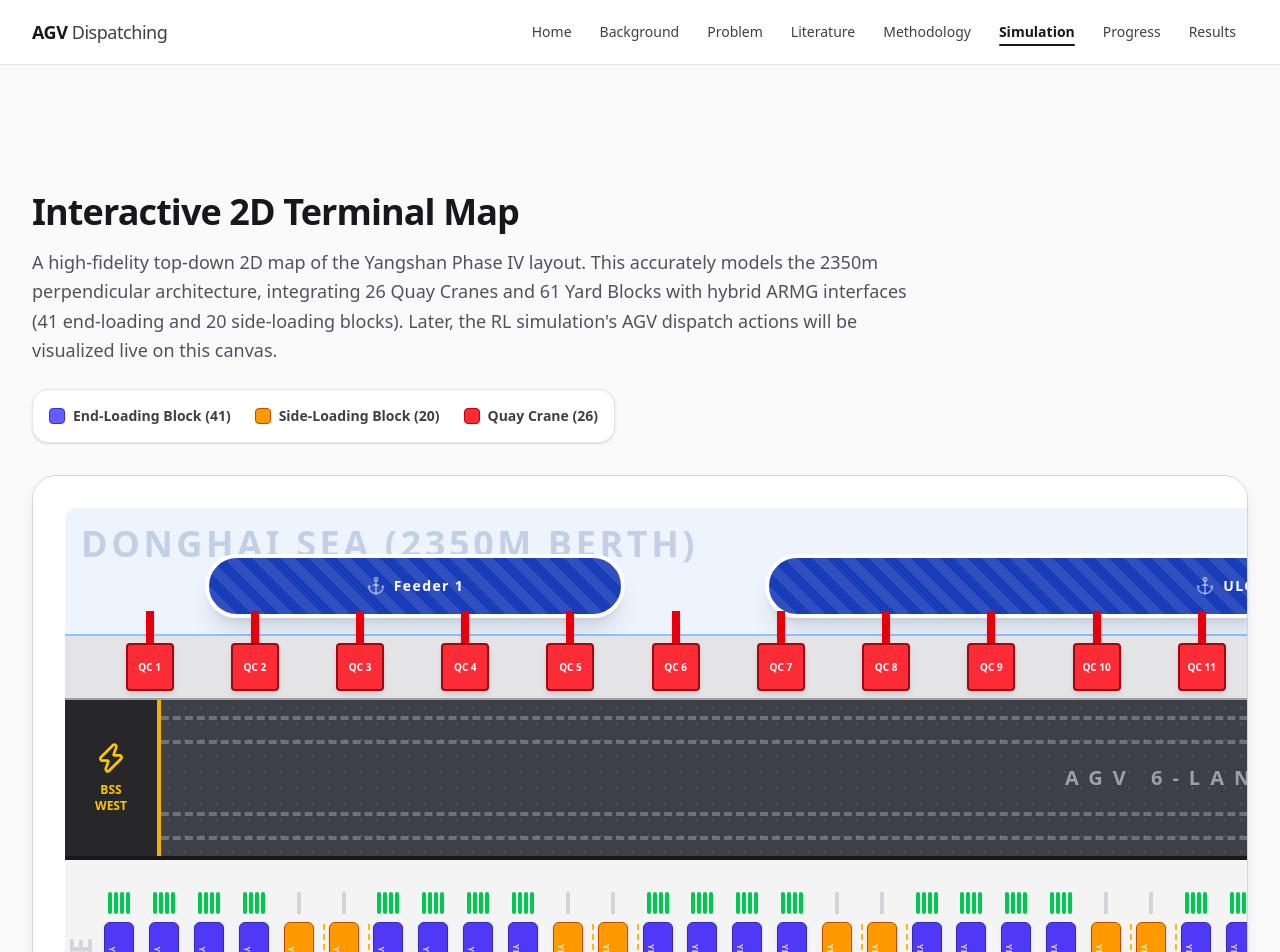
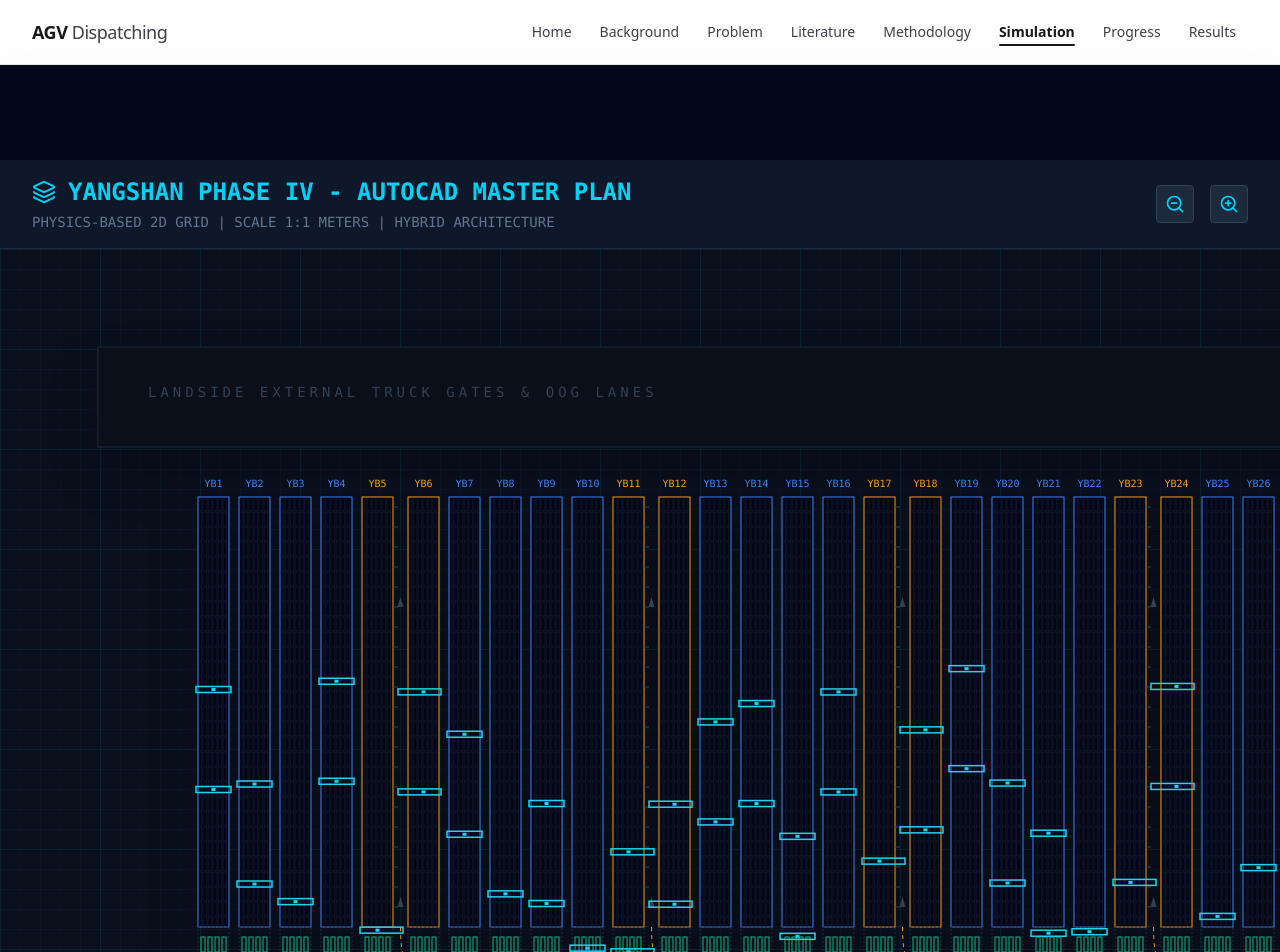
Before and after one commit to Cokaine29/IEOR_MTP, a Next.js app in the folder frontend/: page /simulation in a window 1280 px wide. Shown: the top 952 px of the page. Built offline with nearby package versions, Linux system fonts and the light colour scheme.

Commit message:
feat(simulation): upgrade to full AutoCAD SVG physics grid

```diff
--- a/frontend/src/app/simulation/page.tsx
+++ b/frontend/src/app/simulation/page.tsx
@@ -1,11 +1,13 @@
 'use client';
-import { motion } from 'framer-motion';
-import { Anchor, Box, Zap } from 'lucide-react';
+import { useEffect, useState } from 'react';
+import { Map, Layers, ZoomIn, ZoomOut, Anchor } from 'lucide-react';
 
 export default function SimulationPage() {
-  // Generate the 61 yard blocks: 41 End-loading, 20 Side-loading (in pairs)
-  // E = End-loading (Non-cantilever), S = Side-loading (Cantilever)
-  const blockTypes = [
+  const [scale, setScale] = useState(1);
+
+  // Yard Block Types (61 total)
+  // E = End-Loading, S = Side-Loading (Cantilever)
+  const blocks = [
     'E', 'E', 'E', 'E', 'S', 'S',
     'E', 'E', 'E', 'E', 'S', 'S',
     'E', 'E', 'E', 'E', 'S', 'S',
@@ -19,156 +21,202 @@ export default function SimulationPage() {
     'E', 'E', 'E', 'E'
   ];
 
-  // QCs (26 total, randomly spaced but we use fixed approximate distribution for the static map)
-  const qcs = Array.from({ length: 26 }, (_, i) => i + 1);
+  // Calculate X coordinates for each block
+  let currentX = 150;
+  const blockData = blocks.map((type, index) => {
+    const width = 31;
+    let gap = 10; // Standard gap
+    let isLeftCantilever = false;
+    let isRightCantilever = false;
 
-  // Ships (4 ships of varying sizes)
-  const ships = [
-    { name: "Feeder 1", width: "15%", left: "5%" },
-    { name: "ULCV Mega", width: "35%", left: "25%" },
-    { name: "Medium 1", width: "20%", left: "65%" },
-    { name: "Feeder 2", width: "10%", left: "88%" },
-  ];
+    // If it's an S block, we need to know if it's the left or right of the pair to draw the lane
+    if (type === 'S') {
+      const nextIsS = blocks[index + 1] === 'S';
+      const prevIsS = blocks[index - 1] === 'S';
+
+      if (nextIsS) {
+        gap = 15; // Wide gap for the side-loading AGV road
+        isRightCantilever = true;
+      } else if (prevIsS) {
+        gap = 10;
+        isLeftCantilever = true;
+      }
+    }
+
+    const b = { id: index + 1, type, x: currentX, width, isLeftCantilever, isRightCantilever };
+    currentX += width + gap;
+    return b;
+  });
+
+  const totalYardWidth = currentX - 150;
+
+  // QCs (26 QCs). Berth is shorter than yard.
+  // Berth ends before the last few blocks.
+  const berthStartX = 150;
+  const berthEndX = 2300; // Shorter than yard (currentX is ~2600)
+  const qcSpacing = (berthEndX - berthStartX) / 26;
+  const qcs = Array.from({ length: 26 }, (_, i) => ({
+    id: i + 1,
+    x: berthStartX + (i * qcSpacing) + (qcSpacing / 2)
+  }));
+
+  // Generate some random positions for ARMGs so it looks realistic
+  const [armgPositions, setArmgPositions] = useState<number[]>([]);
+  useEffect(() => {
+    // Generate static random positions on client mount to avoid hydration mismatch
+    setArmgPositions(blocks.map(() => 250 + Math.random() * 300));
+  }, []);
 
   return (
-    <div className="min-h-screen flex flex-col pt-32 pb-12 px-4 sm:px-6 lg:px-8 w-full bg-zinc-50 font-sans">
-      <motion.div
-        initial={{ opacity: 0, y: 10 }}
-        animate={{ opacity: 1, y: 0 }}
-        className="w-full max-w-screen-2xl mx-auto mb-8"
-      >
-        <h1 className="text-4xl font-bold text-zinc-900 mb-4 tracking-tight">Interactive 2D Terminal Map</h1>
-        <p className="text-zinc-600 text-lg font-medium leading-relaxed max-w-4xl">
-          A high-fidelity top-down 2D map of the Yangshan Phase IV layout. This accurately models the 2350m perpendicular architecture, integrating 26 Quay Cranes and 61 Yard Blocks with hybrid ARMG interfaces (41 end-loading and 20 side-loading blocks).
-          Later, the RL simulation's AGV dispatch actions will be visualized live on this canvas.
-        </p>
+    <div className="min-h-screen flex flex-col pt-24 w-full bg-slate-950 font-mono text-slate-300 overflow-hidden">
 
-        {/* Legend */}
-        <div className="flex gap-6 mt-6 bg-white p-4 rounded-2xl border border-zinc-200 w-fit shadow-sm">
-          <div className="flex items-center gap-2">
-            <div className="w-4 h-4 bg-indigo-500 rounded border border-indigo-700"></div>
-            <span className="text-sm font-semibold text-zinc-700">End-Loading Block (41)</span>
-          </div>
-          <div className="flex items-center gap-2">
-            <div className="w-4 h-4 bg-amber-500 rounded border border-amber-700"></div>
-            <span className="text-sm font-semibold text-zinc-700">Side-Loading Block (20)</span>
-          </div>
-          <div className="flex items-center gap-2">
-            <div className="w-4 h-4 bg-red-500 rounded border border-red-700"></div>
-            <span className="text-sm font-semibold text-zinc-700">Quay Crane (26)</span>
-          </div>
+      {/* CAD Header */}
+      <div className="w-full px-8 py-4 bg-slate-900 border-b border-slate-800 flex justify-between items-center z-10">
+        <div>
+          <h1 className="text-2xl font-bold text-cyan-400 flex items-center gap-3">
+            <Layers className="w-6 h-6" />
+            YANGSHAN PHASE IV - AUTOCAD MASTER PLAN
+          </h1>
+          <p className="text-slate-500 text-sm mt-1">PHYSICS-BASED 2D GRID | SCALE 1:1 METERS | HYBRID ARCHITECTURE</p>
         </div>
-      </motion.div>
+        <div className="flex gap-4">
+          <button onClick={() => setScale(s => Math.max(0.5, s - 0.2))} className="p-2 bg-slate-800 hover:bg-slate-700 rounded text-cyan-400 border border-slate-700 transition-colors"><ZoomOut className="w-5 h-5"/></button>
+          <button onClick={() => setScale(s => Math.min(2, s + 0.2))} className="p-2 bg-slate-800 hover:bg-slate-700 rounded text-cyan-400 border border-slate-700 transition-colors"><ZoomIn className="w-5 h-5"/></button>
+        </div>
+      </div>
 
-      {/* The Map Canvas (Scrollable) */}
-      <div className="w-full overflow-x-auto bg-white rounded-3xl border border-zinc-300 shadow-lg relative p-8">
+      {/* SVG CAD Canvas Wrapper */}
+      <div className="flex-1 w-full overflow-auto relative bg-[#0a0f1c]" style={{ cursor: 'grab' }}>
 
-        {/* Container forcing 2500px width so it scrolls on small screens */}
-        <div className="w-[2800px] flex flex-col relative select-none">
+        {/* Background Grid Pattern */}
+        <div className="absolute inset-0 opacity-20 pointer-events-none" style={{ backgroundImage: 'linear-gradient(rgba(34, 211, 238, 0.2) 1px, transparent 1px), linear-gradient(90deg, rgba(34, 211, 238, 0.2) 1px, transparent 1px)', backgroundSize: '20px 20px' }}></div>
+        <div className="absolute inset-0 opacity-10 pointer-events-none" style={{ backgroundImage: 'linear-gradient(rgba(34, 211, 238, 0.5) 1px, transparent 1px), linear-gradient(90deg, rgba(34, 211, 238, 0.5) 1px, transparent 1px)', backgroundSize: '100px 100px' }}></div>
 
-          {/* 1. WATERSIDE & SHIPS */}
-          <div className="h-32 bg-blue-100/50 rounded-t-xl border-b-2 border-blue-300 relative flex items-end pb-4">
-            <span className="absolute top-4 left-4 font-black text-blue-900/20 text-4xl tracking-widest uppercase">Donghai Sea (2350m Berth)</span>
-            {ships.map((ship, i) => (
-              <div
-                key={i}
-                className="absolute h-16 bg-blue-800 rounded-full border-4 border-white shadow-xl flex items-center justify-center overflow-hidden group"
-                style={{ width: ship.width, left: ship.left }}
-              >
-                <div className="absolute inset-0 bg-[repeating-linear-gradient(45deg,transparent,transparent_10px,rgba(255,255,255,0.1)_10px,rgba(255,255,255,0.1)_20px)]"></div>
-                <Anchor className="w-5 h-5 text-white/50 mr-2" />
-                <span className="text-white font-bold tracking-widest text-sm z-10 group-hover:scale-110 transition-transform">{ship.name}</span>
-              </div>
+        {/* The SVG Container */}
+        <div className="transform-origin-top-left p-12" style={{ transform: `scale(${scale})`, width: 'max-content' }}>
+          <svg width="2900" height="900" xmlns="http://www.w3.org/2000/svg" className="overflow-visible drop-shadow-2xl">
+
+            {/* DEF FILTERS & PATTERNS */}
+            <defs>
+              <pattern id="containerStack" width="5" height="15" patternUnits="userSpaceOnUse">
+                <rect width="4" height="14" fill="none" stroke="#1e293b" strokeWidth="0.5"/>
+              </pattern>
+              <pattern id="roadDashes" width="20" height="20" patternUnits="userSpaceOnUse">
+                <line x1="0" y1="10" x2="10" y2="10" stroke="#334155" strokeWidth="1" strokeDasharray="5,5"/>
+              </pattern>
+            </defs>
+
+            {/* --- WATER / BERTH (Bottom) --- */}
+            <rect x="0" y="780" width="2900" height="120" fill="#020617" />
+            <line x1="100" y1="780" x2="2400" y2="780" stroke="#06b6d4" strokeWidth="3" />
+            <text x="120" y="810" fill="#06b6d4" fontSize="16" letterSpacing="4">DONGHAI SEA (2350m BERTH)</text>
+
+            {/* Note showing Berth is shorter than Yard */}
+            <line x1="2400" y1="770" x2="2400" y2="790" stroke="#f59e0b" strokeWidth="2" />
+            <text x="2410" y="775" fill="#f59e0b" fontSize="12">BERTH ENDS HERE</text>
+
+            {/* --- QC APRON (Y=740 to 780) --- */}
+            <rect x="100" y="740" width="2300" height="40" fill="#0f172a" />
+
+            {/* Draw 26 QCs */}
+            {qcs.map(qc => (
+              <g key={`qc-${qc.id}`} transform={`translate(${qc.x - 13}, 730)`}>
+                {/* QC Rails */}
+                <line x1="-5" y1="40" x2="31" y2="40" stroke="#475569" strokeWidth="1" />
+                <line x1="-5" y1="50" x2="31" y2="50" stroke="#475569" strokeWidth="1" />
+                {/* QC Body */}
+                <rect x="0" y="10" width="26" height="30" fill="none" stroke="#ef4444" strokeWidth="1.5" />
+                {/* QC Boom (Extending over water) */}
+                <line x1="13" y1="40" x2="13" y2="90" stroke="#ef4444" strokeWidth="2" />
+                <text x="13" y="25" fill="#ef4444" fontSize="8" textAnchor="middle">QC{qc.id}</text>
+              </g>
             ))}
-          </div>
 
-          {/* 2. QUAY CRANES */}
-          <div className="h-16 relative bg-zinc-200 border-b-2 border-zinc-400">
-            <div className="w-full h-full flex justify-around px-8 items-center">
-              {qcs.map((qc) => (
-                <div key={qc} className="relative flex flex-col items-center">
-                  {/* Crane Arm */}
-                  <div className="w-2 h-10 bg-red-600 absolute -top-8 z-10 shadow-sm"></div>
-                  {/* Crane Body */}
-                  <div className="w-12 h-12 bg-red-500 rounded border-2 border-red-800 shadow-md flex items-center justify-center z-20 hover:bg-red-400 cursor-pointer transition-colors">
-                    <span className="text-white text-[10px] font-bold">QC {qc}</span>
-                  </div>
-                </div>
-              ))}
-            </div>
-          </div>
+            {/* --- AGV HIGHWAY (Y=680 to 730) --- */}
+            <rect x="50" y="680" width="2800" height="50" fill="#0b0f19" />
+            {/* 6 Lanes */}
+            {[685, 693, 701, 709, 717, 725].map(ly => (
+              <line key={ly} x1="50" y1={ly} x2="2850" y2={ly} stroke="#1e293b" strokeWidth="1" strokeDasharray="4,4" />
+            ))}
+            <text x="100" y="705" fill="#334155" fontSize="14" letterSpacing="4">6-LANE AGV HIGHWAY (117m DEPTH FROM BERTH)</text>
 
-          {/* 3. AGV HIGHWAY (Driving Lanes) */}
-          <div className="h-40 bg-zinc-700 relative border-b-4 border-zinc-900 flex flex-col justify-between py-4 overflow-hidden">
-            <div className="absolute inset-0 opacity-10 bg-[radial-gradient(#fff_1px,transparent_1px)] [background-size:16px_16px]"></div>
+            {/* --- YARD BLOCKS & TRANSFER ZONES (Y=200 to 680) --- */}
+            <line x1="50" y1="680" x2="2850" y2="680" stroke="#06b6d4" strokeWidth="1" opacity="0.5" />
+            <text x="2700" y="670" fill="#06b6d4" fontSize="12" textAnchor="end">SEASIDE TRANSFER AREA</text>
 
-            {/* Battery Swapping Stations on edges */}
-            <div className="absolute left-0 top-0 bottom-0 w-24 bg-zinc-800 border-r-4 border-yellow-500 flex flex-col items-center justify-center z-10">
-              <Zap className="w-8 h-8 text-yellow-400 mb-2" />
-              <span className="text-yellow-400 font-bold text-xs uppercase text-center">BSS<br/>West</span>
-            </div>
-            <div className="absolute right-0 top-0 bottom-0 w-24 bg-zinc-800 border-l-4 border-yellow-500 flex flex-col items-center justify-center z-10">
-              <Zap className="w-8 h-8 text-yellow-400 mb-2" />
-              <span className="text-yellow-400 font-bold text-xs uppercase text-center">BSS<br/>East</span>
-            </div>
+            {blockData.map((b, i) => (
+              <g key={`block-${b.id}`} transform={`translate(${b.x}, 200)`}>
 
-            {/* Highway lines */}
-            <div className="w-full h-0 border-t-4 border-dashed border-zinc-500"></div>
-            <div className="w-full h-0 border-t-4 border-dashed border-zinc-500"></div>
-            <div className="w-full flex justify-center items-center">
-              <span className="text-zinc-400 font-black tracking-[0.5em] uppercase text-xl">AGV 6-Lane Highway (117m buffer zone)</span>
-            </div>
-            <div className="w-full h-0 border-t-4 border-dashed border-zinc-500"></div>
-            <div className="w-full h-0 border-t-4 border-dashed border-zinc-500"></div>
-          </div>
+                {/* The Yard Block Storage Area */}
+                <rect x="0" y="0" width={b.width} height="430" fill="#020617" stroke={b.type === 'E' ? '#3b82f6' : '#f59e0b'} strokeWidth="1" />
+                <rect x="2" y="2" width={b.width - 4} height="426" fill="url(#containerStack)" />
+                <text x={b.width/2} y="-10" fill={b.type === 'E' ? '#3b82f6' : '#f59e0b'} fontSize="10" textAnchor="middle">YB{b.id}</text>
 
-          {/* 4. AUTOMATED YARD BLOCKS */}
-          <div className="h-[500px] bg-zinc-100 relative pt-8 px-8 flex justify-around">
-            <span className="absolute top-1/2 left-4 -translate-y-1/2 -rotate-90 font-black text-zinc-300 text-3xl tracking-widest uppercase origin-left">Landside</span>
+                {/* Seaside Transfer Area (The 39m buffer zone in front of each block) */}
+                <rect x="0" y="430" width={b.width} height="39" fill="none" stroke="#1e293b" strokeWidth="1" strokeDasharray="2,2" />
 
-            {blockTypes.map((type, i) => (
-              <div key={i} className="h-full flex flex-col items-center relative" style={{ width: '30px' }}>
+                {/* 4 Buffer Brackets per block (AutoCAD style) */}
+                <rect x="3" y="440" width="4" height="15" fill="none" stroke="#10b981" strokeWidth="1" />
+                <rect x="10" y="440" width="4" height="15" fill="none" stroke="#10b981" strokeWidth="1" />
+                <rect x="17" y="440" width="4" height="15" fill="none" stroke="#10b981" strokeWidth="1" />
+                <rect x="24" y="440" width="4" height="15" fill="none" stroke="#10b981" strokeWidth="1" />
 
-                {/* Transfer Area Interface */}
-                {type === 'E' ? (
-                  // End-loading buffers (4 dots at the tip)
-                  <div className="h-6 w-full flex justify-between px-1 mb-2">
-                    <div className="w-1 h-full bg-green-500 rounded-sm"></div>
-                    <div className="w-1 h-full bg-green-500 rounded-sm"></div>
-                    <div className="w-1 h-full bg-green-500 rounded-sm"></div>
-                    <div className="w-1 h-full bg-green-500 rounded-sm"></div>
-                  </div>
-                ) : (
-                  // Side-loading just has a single dot or empty space at the tip
-                  <div className="h-6 w-full flex justify-center mb-2">
-                    <div className="w-1 h-full bg-zinc-300"></div>
-                  </div>
+                {/* Curved Turning Path from Highway into the buffer */}
+                <path d={`M 15 480 Q 15 500 -10 500`} fill="none" stroke="#334155" strokeWidth="1" strokeDasharray="3,3" />
+
+                {/* Side-Loading Lane (If this is the left block of a cantilever pair) */}
+                {b.isRightCantilever && (
+                  <g transform={`translate(${b.width}, 0)`}>
+                    {/* The 15m wide road */}
+                    <rect x="0" y="0" width="15" height="430" fill="url(#roadDashes)" />
+                    {/* Direction arrows */}
+                    <path d="M 7.5 400 L 4.5 410 L 10.5 410 Z" fill="#334155" />
+                    <path d="M 7.5 100 L 4.5 110 L 10.5 110 Z" fill="#334155" />
+                    {/* Curved turning path into the side lane */}
+                    <path d={`M 7.5 430 Q 7.5 480 30 480`} fill="none" stroke="#f59e0b" strokeWidth="1" strokeDasharray="4,4" />
+                  </g>
                 )}
 
-                {/* The Block Itself */}
-                <div className={`w-full h-full rounded-t-md border shadow-sm relative flex justify-center pt-2
-                  ${type === 'E' ? 'bg-indigo-600 border-indigo-800' : 'bg-amber-500 border-amber-700'}
-                `}>
-                  <span className="text-[9px] font-bold text-white/80 origin-top rotate-90 translate-y-6">YB{i+1}</span>
+                {/* Draw 2 Yard Cranes (ARMGs) for this block */}
+                {armgPositions.length > 0 && (
+                  <>
+                    {/* Crane 1 */}
+                    <g transform={`translate(0, ${armgPositions[i]})`}>
+                      {/* Gantry Bar */}
+                      <rect x={b.isLeftCantilever ? -10 : -2} y="0" width={b.width + (b.isLeftCantilever ? 12 : b.isRightCantilever ? 12 : 4)} height="6" fill="none" stroke="#22d3ee" strokeWidth="1.5" />
+                      {/* Spreader */}
+                      <rect x={b.width/2 - 2} y="1.5" width="4" height="3" fill="#22d3ee" />
+                    </g>
+                    {/* Crane 2 */}
+                    <g transform={`translate(0, ${armgPositions[i] - 100})`}>
+                      <rect x={b.isLeftCantilever ? -10 : -2} y="0" width={b.width + (b.isLeftCantilever ? 12 : b.isRightCantilever ? 12 : 4)} height="6" fill="none" stroke="#22d3ee" strokeWidth="1.5" />
+                      <rect x={b.width/2 - 2} y="1.5" width="4" height="3" fill="#22d3ee" />
+                    </g>
+                  </>
+                )}
+              </g>
+            ))}
 
-                  {/* Container ridges visual */}
-                  <div className="absolute inset-y-12 inset-x-1 flex justify-evenly">
-                    <div className="w-[1px] h-full bg-white/20"></div>
-                    <div className="w-[1px] h-full bg-white/20"></div>
-                  </div>
-                </div>
+            {/* Extra Blocks on the far right that don't have QCs (matches user's observation) */}
+            <text x="2700" y="730" fill="#64748b" fontSize="12" textAnchor="end">AGV HIGHWAY EXTENDS BEYOND BERTH</text>
 
-                {/* Side-loading Cantilever Lane (Drawn to the side of S blocks) */}
-                {type === 'S' && (
-                  <div className="absolute top-8 bottom-0 -right-[15px] w-[6px] border-l-2 border-dashed border-amber-400 z-10"></div>
-                )}
+            {/* Landside Gates / Truck Lanes (Y=50 to 150) */}
+            <rect x="50" y="50" width="2800" height="100" fill="#0b0f19" stroke="#1e293b" />
+            <text x="100" y="100" fill="#334155" fontSize="14" letterSpacing="4">LANDSIDE EXTERNAL TRUCK GATES & OOG LANES</text>
 
-              </div>
-            ))}
-          </div>
-
+          </svg>
         </div>
       </div>
+
+      {/* Legend Footer */}
+      <div className="w-full bg-slate-900 border-t border-slate-800 p-4 flex gap-8 justify-center z-10 text-xs text-slate-400">
+        <div className="flex items-center gap-2"><div className="w-4 h-1 bg-cyan-400"></div> ARMG Crane Gantry</div>
+        <div className="flex items-center gap-2"><div className="w-3 h-3 border border-blue-500 bg-slate-900"></div> End-Loading Block (41)</div>
+        <div className="flex items-center gap-2"><div className="w-3 h-3 border border-amber-500 bg-slate-900"></div> Side-Loading Cantilever Block (20)</div>
+        <div className="flex items-center gap-2"><div className="w-3 h-3 border border-red-500 bg-slate-900"></div> Quay Crane (26)</div>
+        <div className="flex items-center gap-2"><div className="w-4 h-1 border-t border-dashed border-slate-500"></div> AGV Paths</div>
+      </div>
+
     </div>
   );
 }
```
